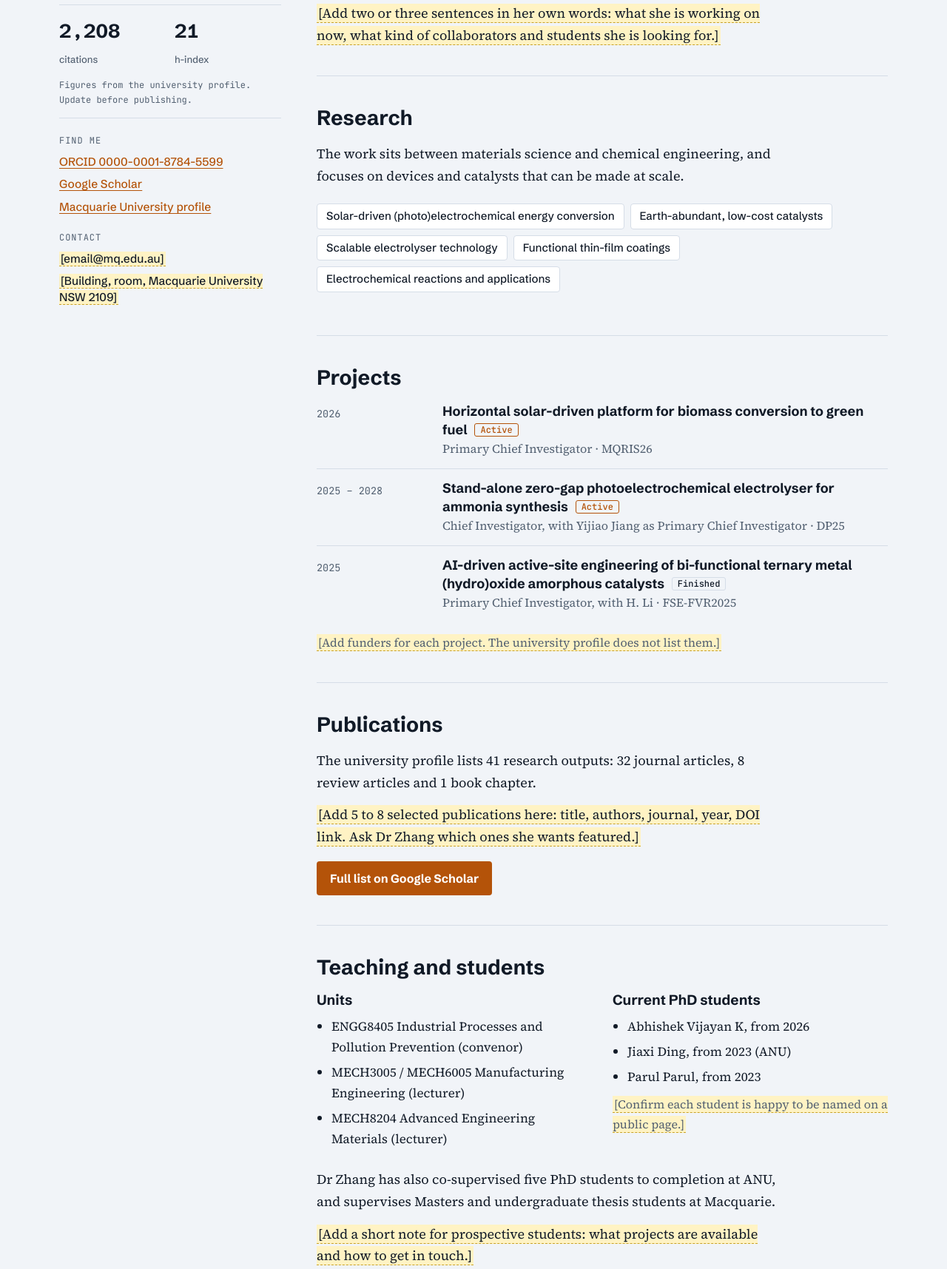
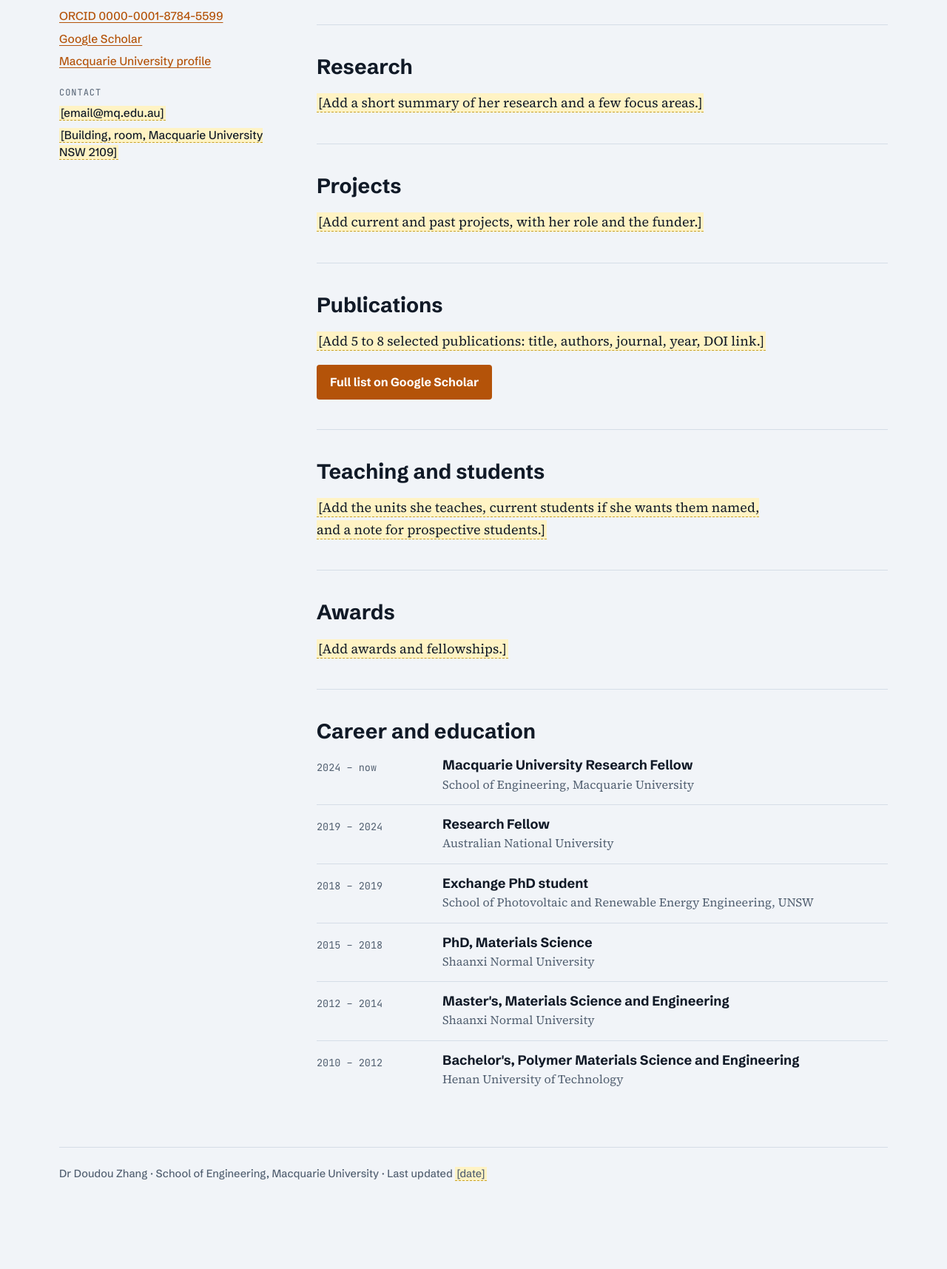
Before and after one commit to yashxp10/research-group-site, a plain HTML site: page profile.html in a window 1280 px wide. Shown: the part 569-2284 px from the top of the page at 74% size. After the commit the page ends 2207 px from the top, so only its background shows below. Drawn offline with Linux system fonts and the light colour scheme.

Commit message:
Revise profile page content and placeholders
Updated the draft note and removed placeholder metrics and sections in the profile page. Added prompts for missing information in various sections.

```diff
--- a/profile.html
+++ b/profile.html
@@ -111,7 +111,7 @@ footer { max-width: 1120px; margin-inline: auto; border-top: 1px solid var(--lin
 <body>
 
 <div class="draft" id="draft-note">
-  <p>Draft for review, Option A: profile page. Yellow-underlined text is a gap to fill. Everything else comes from the public Macquarie University researcher profile and should be checked by Dr Zhang before this goes live.</p>
+  <p>Draft for review, Option A: profile page. Only her name, role and biography are filled in. Yellow-underlined text is a gap to fill.</p>
   <button type="button" id="draft-close">Hide</button>
 </div>
 
@@ -121,11 +121,6 @@ footer { max-width: 1120px; margin-inline: auto; border-top: 1px solid var(--lin
     <div>
       <h1>Dr Doudou Zhang</h1>
       <p class="role">Macquarie University Research Fellow<br>School of Engineering, Macquarie University</p>
-    </div>
-    <div class="metrics" aria-label="Citation metrics, as listed on the university profile">
-      <div><b>2,208</b><span>citations</span></div>
-      <div><b>21</b><span>h-index</span></div>
-      <p class="k" style="grid-column:1/-1;text-transform:none;letter-spacing:0">Figures from the university profile. Update before publishing.</p>
     </div>
     <div class="side-block">
       <p class="k">Find me</p>
@@ -154,7 +149,6 @@ footer { max-width: 1120px; margin-inline: auto; border-top: 1px solid var(--lin
     <section id="about">
       <h2>About</h2>
       <p class="lead">Dr Doudou Zhang is an early-career researcher working on solar-driven (photo)electrochemical catalysis, with the aim of turning sunlight, water and low-cost materials into chemical fuels.</p>
-      <p class="scheme" aria-hidden="true">2 H₂O → 2 H₂ + O₂ &nbsp;·&nbsp; N₂ + 3 H₂ → 2 NH₃ &nbsp;·&nbsp; biomass → green fuel</p>
       <div class="prose" style="margin-top:18px">
         <p>She joined Macquarie University in July 2024 as a Macquarie University Research Fellow, after five years as a research fellow at the Australian National University. Her PhD in materials science is from Shaanxi Normal University.</p>
         <p><span class="ph">[Add two or three sentences in her own words: what she is working on now, what kind of collaborators and students she is looking for.]</span></p>
@@ -163,81 +157,28 @@ footer { max-width: 1120px; margin-inline: auto; border-top: 1px solid var(--lin
 
     <section id="research">
       <h2>Research</h2>
-      <div class="prose">
-        <p>The work sits between materials science and chemical engineering, and focuses on devices and catalysts that can be made at scale.</p>
-      </div>
-      <ul class="chips">
-        <li>Solar-driven (photo)electrochemical energy conversion</li>
-        <li>Earth-abundant, low-cost catalysts</li>
-        <li>Scalable electrolyser technology</li>
-        <li>Functional thin-film coatings</li>
-        <li>Electrochemical reactions and applications</li>
-      </ul>
+      <div class="prose"><p><span class="ph">[Add a short summary of her research and a few focus areas.]</span></p></div>
     </section>
 
     <section id="projects">
       <h2>Projects</h2>
-      <ul class="rows">
-        <li>
-          <span class="when">2026</span>
-          <div><p class="what">Horizontal solar-driven platform for biomass conversion to green fuel <span class="status active">Active</span></p><p class="sub">Primary Chief Investigator · MQRIS26</p></div>
-        </li>
-        <li>
-          <span class="when">2025 – 2028</span>
-          <div><p class="what">Stand-alone zero-gap photoelectrochemical electrolyser for ammonia synthesis <span class="status active">Active</span></p><p class="sub">Chief Investigator, with Yijiao Jiang as Primary Chief Investigator · DP25</p></div>
-        </li>
-        <li>
-          <span class="when">2025</span>
-          <div><p class="what">AI-driven active-site engineering of bi-functional ternary metal (hydro)oxide amorphous catalysts <span class="status">Finished</span></p><p class="sub">Primary Chief Investigator, with H. Li · FSE-FVR2025</p></div>
-        </li>
-      </ul>
-      <p class="sub" style="margin-top:14px;color:var(--muted);font-size:16px"><span class="ph">[Add funders for each project. The university profile does not list them.]</span></p>
+      <div class="prose"><p><span class="ph">[Add current and past projects, with her role and the funder.]</span></p></div>
     </section>
 
     <section id="publications">
       <h2>Publications</h2>
-      <div class="prose">
-        <p>The university profile lists 41 research outputs: 32 journal articles, 8 review articles and 1 book chapter.</p>
-        <p><span class="ph">[Add 5 to 8 selected publications here: title, authors, journal, year, DOI link. Ask Dr Zhang which ones she wants featured.]</span></p>
-      </div>
+      <div class="prose"><p><span class="ph">[Add 5 to 8 selected publications: title, authors, journal, year, DOI link.]</span></p></div>
       <a class="btn" href="https://scholar.google.com/citations?user=tcXMEcgAAAAJ">Full list on Google Scholar</a>
     </section>
 
     <section id="teaching">
       <h2>Teaching and students</h2>
-      <div class="two">
-        <div>
-          <h3>Units</h3>
-          <ul>
-            <li>ENGG8405 Industrial Processes and Pollution Prevention (convenor)</li>
-            <li>MECH3005 / MECH6005 Manufacturing Engineering (lecturer)</li>
-            <li>MECH8204 Advanced Engineering Materials (lecturer)</li>
-          </ul>
-        </div>
-        <div>
-          <h3>Current PhD students</h3>
-          <ul>
-            <li>Abhishek Vijayan K, from 2026</li>
-            <li>Jiaxi Ding, from 2023 (ANU)</li>
-            <li>Parul Parul, from 2023</li>
-          </ul>
-          <p class="sub" style="margin-top:10px;color:var(--muted);font-size:16px"><span class="ph">[Confirm each student is happy to be named on a public page.]</span></p>
-        </div>
-      </div>
-      <div class="prose" style="margin-top:26px">
-        <p>Dr Zhang has also co-supervised five PhD students to completion at ANU, and supervises Masters and undergraduate thesis students at Macquarie.</p>
-        <p><span class="ph">[Add a short note for prospective students: what projects are available and how to get in touch.]</span></p>
-      </div>
+      <div class="prose"><p><span class="ph">[Add the units she teaches, current students if she wants them named, and a note for prospective students.]</span></p></div>
     </section>
 
     <section id="awards">
       <h2>Awards</h2>
-      <ul class="rows">
-        <li><span class="when">2026</span><div><p class="what">Finalist, STEM Sisters Awards</p><p class="sub">Environmental Impact category</p></div></li>
-        <li><span class="when">2025</span><div><p class="what">Faculty of Science and Engineering Excellence Award</p></div></li>
-        <li><span class="when">2024</span><div><p class="what">Best Oral Presentation</p><p class="sub"><span class="ph">[Add the conference name]</span></p></div></li>
-        <li><span class="when">2023</span><div><p class="what">Macquarie University Research Fellowship</p></div></li>
-      </ul>
+      <div class="prose"><p><span class="ph">[Add awards and fellowships.]</span></p></div>
     </section>
 
     <section id="career">
@@ -250,9 +191,6 @@ footer { max-width: 1120px; margin-inline: auto; border-top: 1px solid var(--lin
         <li><span class="when">2012 – 2014</span><div><p class="what">Master's, Materials Science and Engineering</p><p class="sub">Shaanxi Normal University</p></div></li>
         <li><span class="when">2010 – 2012</span><div><p class="what">Bachelor's, Polymer Materials Science and Engineering</p><p class="sub">Henan University of Technology</p></div></li>
       </ul>
-      <div class="prose" style="margin-top:26px">
-        <p>Service includes membership of the Transforming Energy Markets Research Centre and the Smart Green Cities Research Centre, Early Career Researcher representative roles in the School of Engineering and the Faculty Sustainability Community, and an editorial board role with <em>Nano-Micro Letters</em>.</p>
-      </div>
     </section>
   </main>
 </div>
```
